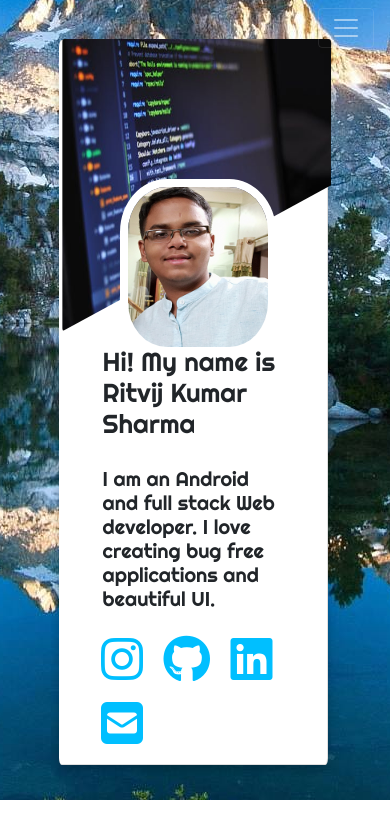
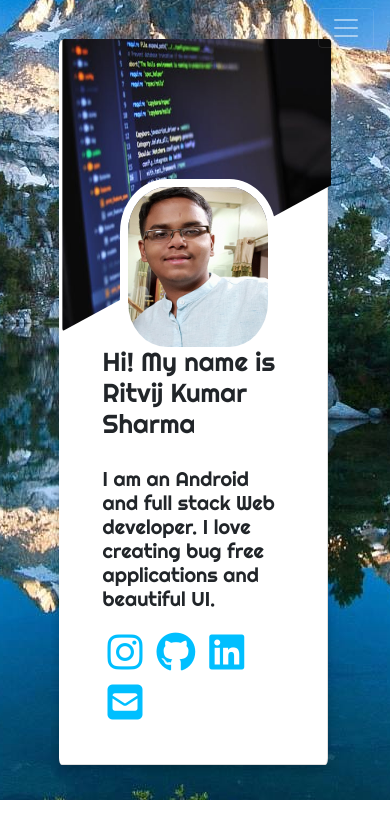
Before and after one commit to ritvij14/ritvij14.github.io, a plain HTML site: page index.html in a window 390 px wide. Shown: the top 814 px of the page. Drawn offline with nearby package versions, Linux system fonts and the light colour scheme.

Commit message:
put all icons in straight line for phone screen and reduced their size

```diff
--- a/style.css
+++ b/style.css
@@ -303,9 +303,18 @@ body {
 
     .social {
         margin-top: -12%;
-        margin-left: 10%;
+        margin-left: 15%;
         margin-right: -10%;
         margin-bottom: 20%;
+    }
+
+    .fa-instagram,
+    .fa-linkedin,
+    .fa-github,
+    .fa-envelope-square {
+        font-size: 2.5rem;
+        padding: 0.3rem;
+        color: deepskyblue;
     }
 
     #resume {
```
